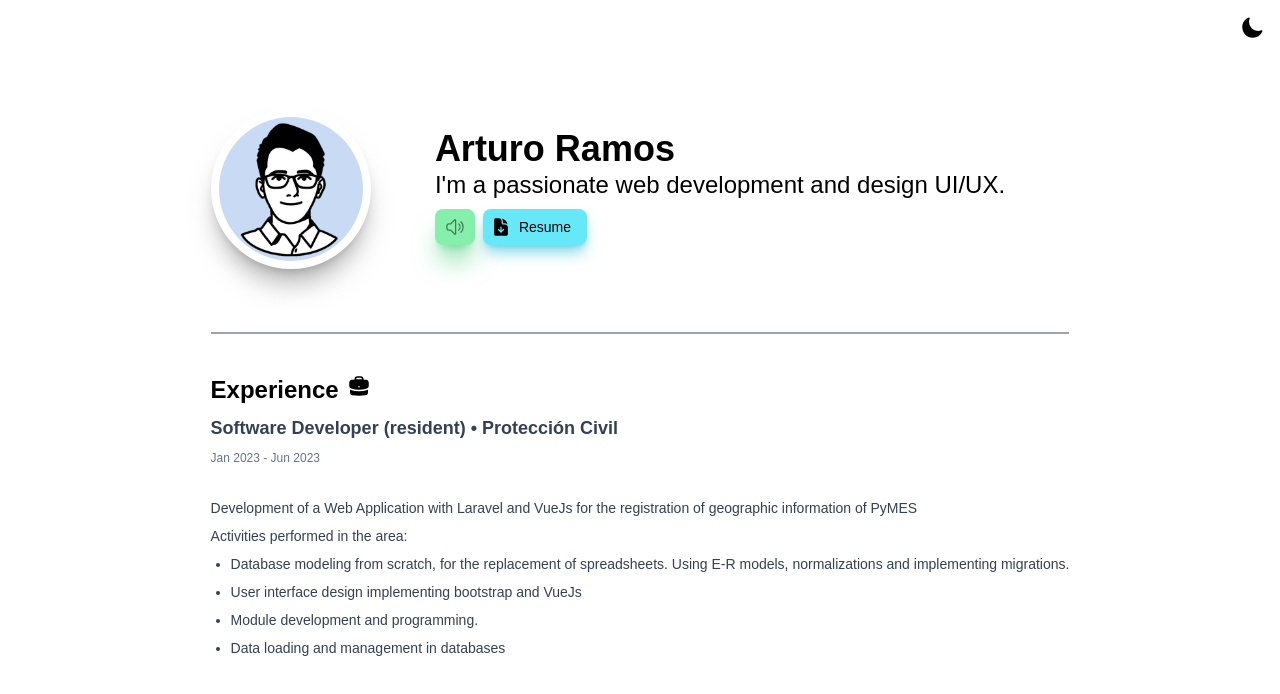
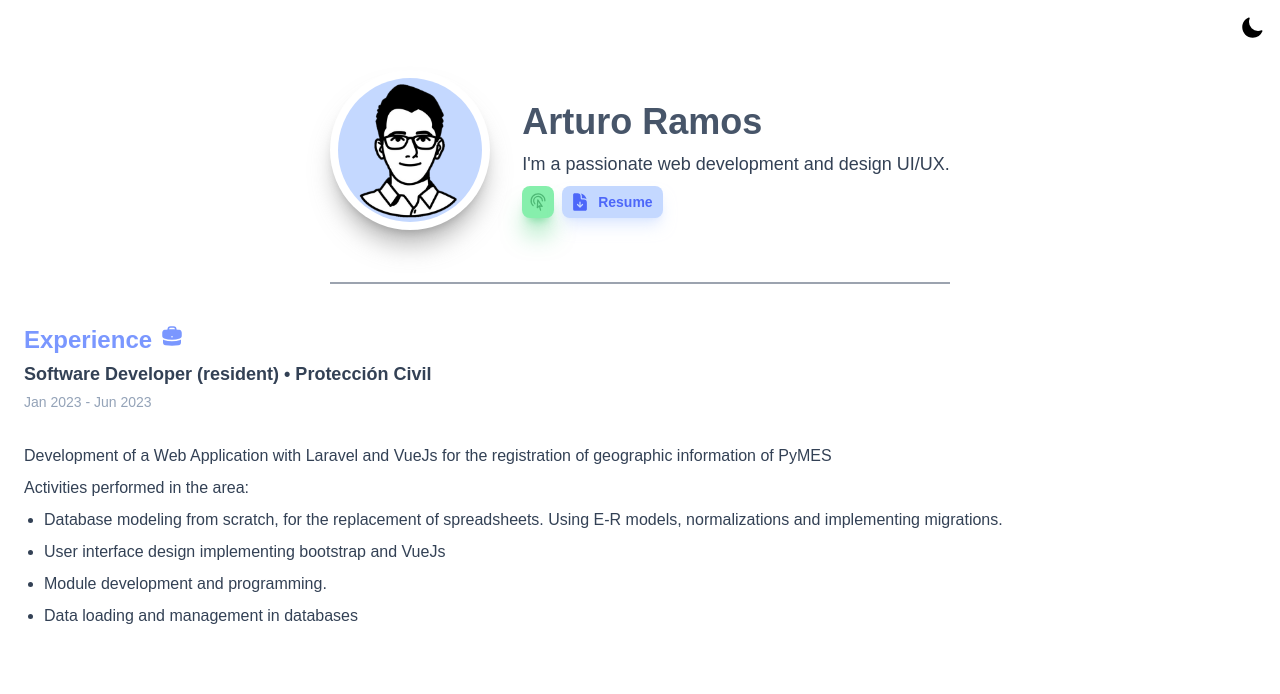
Before and after one commit to AlvaroArturoRamosSoberano/my-portfolio, a Vue app: page / in a window 1280 px wide. Shown: the top 694 px of the page. Built offline with nearby package versions, Linux system fonts and the light colour scheme.

Commit message:
Changes on Styles

```diff
--- a/src/components/Header.vue
+++ b/src/components/Header.vue
@@ -3,27 +3,31 @@
     <dark-mode-button @dark-mode-activated="enableDarkMode" @light-mode-activated="enableLightMode"></dark-mode-button>
   </section>
 
-  <section class="h-auto w-full sm:h-60 md:h-64 lg:h-72 flex justify-center">
-    <div class="flex items-center border-b-2 border-gray-400 ">
-
-      <div class="sm:flex">
+  <section>
+    <div class="flex flex-col justify-center items-center ">
+      <div class="w-full sm:w-auto sm:flex border-b-2 border-gray-400 py-6 ">
         <section class="avatar flex justify-center">
           <div
-            class="avatar-bg w-32 h-32 sm:w-36 sm:h-36 md:w-40 md:h-40 bg-white-50 rounded-full shadow-xl shadow-white-500/50 flex justify-center items-center">
-            <div class="w-28 h-28 sm:w-32 sm:h-32 md:w-36 md:h-36 bg-cornflower-200 rounded-full">
+            class="avatar-bg w-36 h-36  md:w-40 md:h-40 bg-white-50 rounded-full shadow-xl shadow-white-500/50 flex justify-center items-center">
+            <div class="w-32 h-32 md:w-36 md:h-36 bg-royal-200 rounded-full">
               <img src="../assets/avatar.png" alt="avatar" />
             </div>
           </div>
         </section>
 
-        <section class="text ps-16 pt-5 pe-16">
-          <h1 class="font-poppins text-4xl font-bold text-center sm:text-left">
-            Arturo Ramos
-          </h1>
-          <p class="font-poppins text-md sm:text-lg lg:text-2xl text-center sm:text-left">
-            I'm a passionate web development and design UI/UX.
-          </p>
-          <looking-job-button></looking-job-button>
+        <section >
+          <div class="flex flex-col font-poppins items-center sm:items-start gap-2 text-center py-8 sm:ps-8 ">
+            <h1 class="text-2xl sm:text-4xl font-bold text-slate-600">
+              Arturo Ramos
+            </h1>
+            <p class="text-sm sm:text-lg  text-slate-700 ">
+              I'm a passionate web development and design UI/UX.
+            </p>
+            <div class="flex">
+              <looking-job-button></looking-job-button>
+              <resume-button></resume-button>
+            </div>
+          </div>
         </section>
       </div>
     </div>
@@ -33,6 +37,7 @@
 <script setup>
 import DarkModeButton from "./buttons/DarkModeButton.vue";
 import LookingJobButton from "./buttons/LookingJobButton.vue";
+import ResumeButton from "./buttons/ResumeButton.vue";
 const emit = defineEmits(['dark-mode-activated', 'light-mode-activated'])
 
 
--- a/src/components/Main.vue
+++ b/src/components/Main.vue
@@ -1,17 +1,19 @@
 <template>
-  <section class="h-auto w-full p-2  flex justify-center">
+  <section>
+    <div class="h-auto p-2">
       <div>
-      <section class="Experience-header w-auto py-8 ">
-        <div class="flex flex-col gap-2">
-          <h2 class="font-poppins font-bold text-md sm:text-lg lg:text-2xl text-center sm:text-left flex">Experience
+        <section class="Experience-header py-8">
+          <div class="flex flex-col gap-1">
+            <h2 class="font-poppins font-bold text-xl lg:text-2xl text-royal-400 flex">Experience
               <BriefcaseIcon class="h-6 w-6 ms-2"></BriefcaseIcon>
             </h2>
-          <h3 class="font-poppins font-semibold text-slate-700 text-sm sm:text-md md:text-lg">Software Developer (resident) • Protección Civil</h3>
-          <h4 class="font-poppins text-xs text-slate-500">Jan 2023 - Jun 2023</h4>
+            <h3 class="font-poppins font-semibold text-slate-700 text-lg sm:text-md md:text-lg">Software Developer
+              (resident) • Protección Civil</h3>
+            <h4 class="font-poppins text-sm text-slate-400">Jan 2023 - Jun 2023</h4>
           </div>
         </section>
 
-      <section class="font-poppins text-sm text-slate-700">
+        <section class="font-poppins text-md text-slate-700">
           <div class="flex flex-col gap-2 pb-2">
             <p>Development of a Web Application with Laravel
               and VueJs for the registration of geographic
@@ -31,6 +33,7 @@
           </div>
         </section>
       </div>
+    </div>
   </section>
 </template>
 
--- a/src/components/buttons/LookingJobButton.vue
+++ b/src/components/buttons/LookingJobButton.vue
@@ -1,19 +1,17 @@
 <template>
-    <section class="pt-2 pb-2">
-        <div class="flex justify-center sm:justify-start">
+    <section>
+        <div>
             <el-tooltip content="Looking for a job" placement="top">
                 <button
-                    class="w-10 h-9 bg-green-300 shadow-xl shadow-green-500/50 rounded-lg flex justify-center items-center cursor-default ">
+                    class="w-8 h-8 bg-green-300 shadow-xl shadow-green-500/50 rounded-lg flex justify-center items-center cursor-default text-green-700 ">
                     <!--  <SpeakerXMarkIcon class="w-5 h-5"></SpeakerXMarkIcon> -->
-                    <SpeakerWaveIcon class="w-5 h-5 animate-pulse "></SpeakerWaveIcon>
+                    <CursorArrowRippleIcon class="w-5 h-5 animate-pulse"></CursorArrowRippleIcon>
                 </button>
             </el-tooltip>
-            <resume-button></resume-button>
         </div>
     </section>
 </template>
 <script setup>
-import { SpeakerXMarkIcon, SpeakerWaveIcon } from '@heroicons/vue/24/outline';
-import ResumeButton from "../buttons/ResumeButton.vue";
+import { SpeakerXMarkIcon, SpeakerWaveIcon, CursorArrowRippleIcon } from '@heroicons/vue/24/outline';
 
 </script>
--- a/src/components/buttons/ResumeButton.vue
+++ b/src/components/buttons/ResumeButton.vue
@@ -2,10 +2,10 @@
     <section class="pb-2 ps-2">
         <div class="flex justify-center sm:justify-start">
             <button
-                class="w-auto h-9 bg-cyan-300 shadow-lg shadow-cyan-500/50 hover:bg-cyan-400 rounded-lg flex justify-center items-center ">
+                class="w-auto h-8 bg-royal-200 shadow-lg shadow-royal-200/50 hover:bg-royal-100 rounded-lg flex justify-center items-center text-royal-500">
                 <DocumentArrowDownIcon class="w-5 h-5 my-2 mx-2"></DocumentArrowDownIcon>
                 <a href="https://drive.google.com/file/d/1hNbBFBgO2QefdngXkJtoAiq9jzolxl9A/view?usp=drive_link"
-                    class="pe-4 font-poppins text-center text-sm">Resume</a>
+                    class="pe-2.5 font-poppins font-semibold  text-center text-sm">Resume</a>
             </button>
         </div>
     </section>
--- a/tailwind.config.js
+++ b/tailwind.config.js
@@ -55,6 +55,32 @@ export default {
           800: "#3d414f",
           900: "#363944",
           950: "#1b1c22"
+        },
+        fiord: {
+          50: "#f6f7f9",
+          100: "#eceff2",
+          200: "#d5dbe2",
+          300: "#b0bbc9",
+          400: "#8596ab",
+          500: "#667a91",
+          600: "#516278",
+          700: "#475569",
+          800: "#394453",
+          900: "#333b47",
+          950: "#22272f"
+        },
+        royal: {
+          50: "#edf3ff",
+          100: "#deeaff",
+          200: "#c4d8ff",
+          300: "#a0bdff",
+          400: "#7a97ff",
+          500: "#4d67f9",
+          600: "#3d4aee",
+          700: "#2f37d3",
+          800: "#2932aa",
+          900: "#293286",
+          950: "#181c4e"
         }
       },
       fontFamily: {
```
Lines whose indentation alone changed are shown as unchanged.
